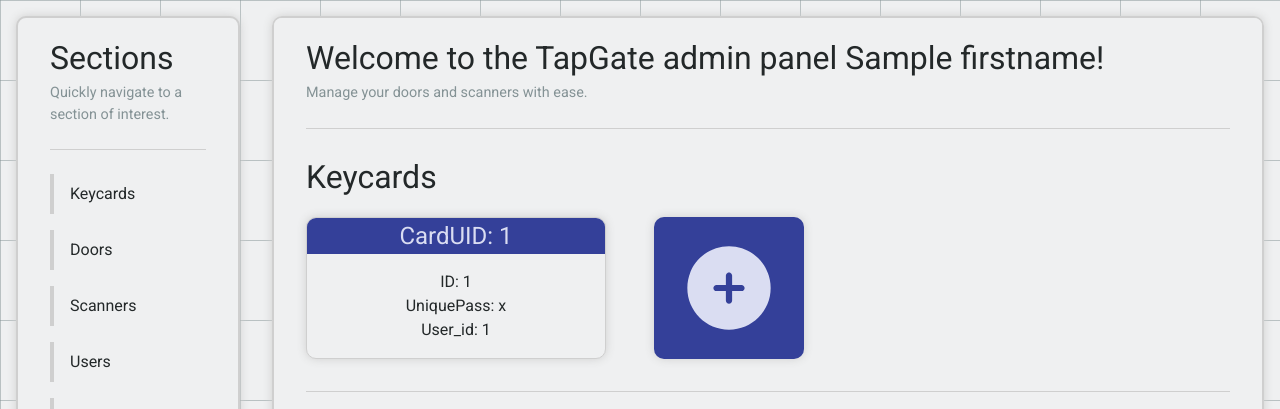
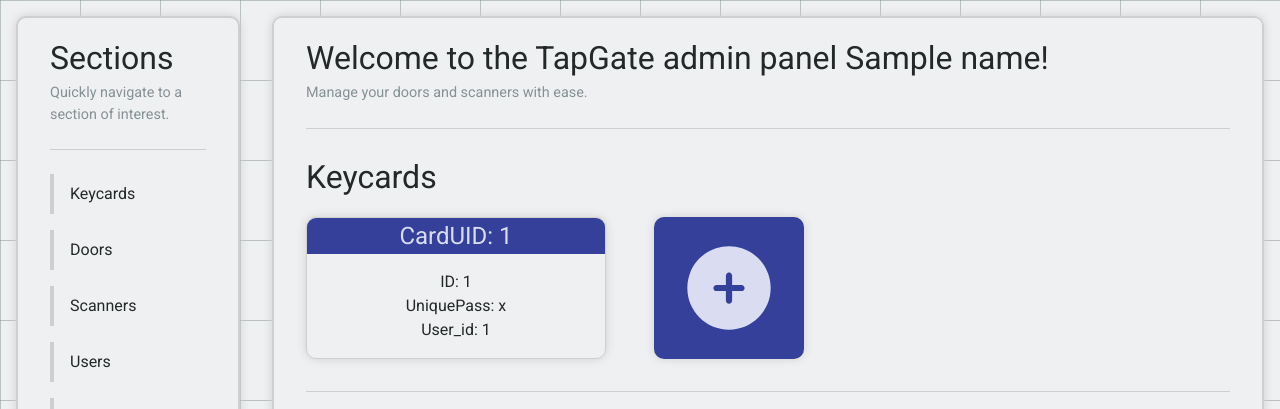
Before and after one commit to Viovyx/Gitok-Flask-Website-STEM-Project, a Flask app: template templates/home.html in a window 1280 px wide. Shown: the part 64-473 px from the top of the page. Run offline with Flask 3, Linux system fonts and the light colour scheme; the template is opened without the code that fills it: most values are stand-ins (such as "Sample title", 1, 10 or a date in 2020); parts of the project's set-up code (start-up, migrations or seed data) failed here and were passed over.

Commit message:
change name display on home page

```diff
--- a/App.py
+++ b/App.py
@@ -112,8 +112,9 @@ def login():
 @app.route('/home')
 @flask_login.login_required
 def home():
+    user = get_user_data(flask_login.current_user.id)[0]
     return render_template('home.html',
-                           firstname=get_user_data(flask_login.current_user.id)[0]['FirstName'],
+                           name=f"{user['FirstName']} {user['LastName']}",
                            keycards=get_tabel_data("cards"),
                            devices=get_tabel_data("devices"),
                            users=get_tabel_data("users"),
--- a/templates/home.html
+++ b/templates/home.html
@@ -38,7 +38,7 @@
             <div class="page-content">
                 <h1>
                     Welcome to the TapGate admin panel
-                    <b id="username">{{firstname}}</b>!
+                    <b id="username">{{ name }}</b>!
                 </h1>
                 <p class="subscript">
                     Manage your doors and scanners with ease.
```
